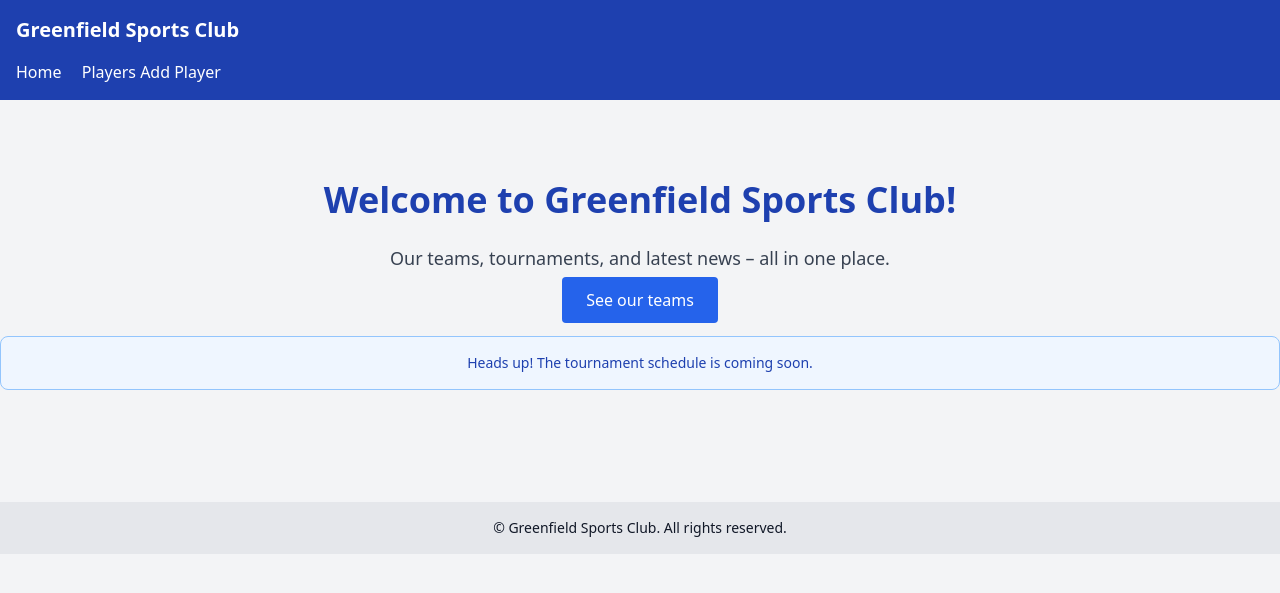
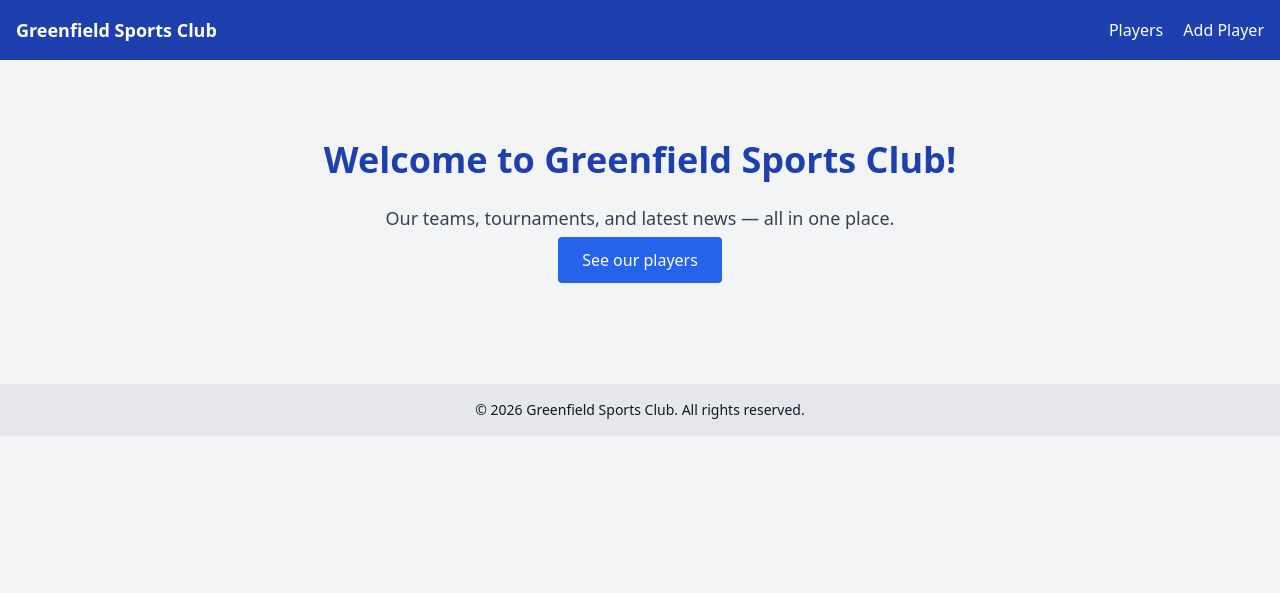
Before and after one commit to LoneHilke/qvisty-book, a Django app: page / in a window 1280 px wide. Shown: the top 593 px of the page. Run offline with Django 5.2, Linux system fonts and the light colour scheme; some libraries are stand-ins or nearby versions.

Commit message:
Part 2 færdig
Blev færdig med part to, med hjælp fra chat.....

Co-Authored-By: Qvisty <jgq@live.dk>

```diff
--- a/clubsite/club/forms.py
+++ b/clubsite/club/forms.py
@@ -4,4 +4,4 @@ from .models import Player
 class PlayerForm(forms.ModelForm):
     class Meta:
         model = Player
-        fields = ["first_name", "last_name", "team", "position", "number"]
+        fields = ["first_name", "last_name", "team", "position", "number", "slug"]
--- a/clubsite/club/models.py
+++ b/clubsite/club/models.py
@@ -1,4 +1,5 @@
 from django.db import models
+from django.utils.text import slugify
 
 class Team(models.Model):
     name = models.CharField(max_length=100)
@@ -21,4 +22,4 @@ class Player(models.Model):
     def save(self, *args, **kwargs):
             if not self.slug:
                 self.slug = slugify(f"{self.first_name}-{self.last_name}")
-            super().save(*args, **kwargs)
+            super(Player, self).save(*args, **kwargs)
--- a/clubsite/club/templates/club/home.html
+++ b/clubsite/club/templates/club/home.html
@@ -3,15 +3,13 @@
 {% block title %}Home – Greenfield Sports Club{% endblock %}
 
 {% block content %}
-   <section class="text-center py-12"><h2 class="text-4xl font-bold mb-6 text-blue-800">
-            Welcome to Greenfield Sports Club!
-        </h2><p class="text-lg text-gray-700 mb-4">
-            Our teams, tournaments, and latest news – all in one place.
-
-        </p><a href="#" class="bg-blue-600 text-white px-6 py-3 rounded hover:bg-blue-700">
-            See our teams
+    <section class="text-center py-12">
+        <h2 class="text-4xl font-bold mb-6 text-blue-800">Welcome to Greenfield Sports Club!</h2>
+        <p class="text-lg text-gray-700 mb-4">
+            Our teams, tournaments, and latest news — all in one place.
+        </p>
+        <a href="{% url 'player_list' %}" class="bg-blue-600 text-white px-6 py-3 rounded hover:bg-blue-700">
+            See our players
         </a>
-        <div class="p-4 mt-6 text-sm text-blue-800 border border-blue-300 rounded-lg bg-blue-50" role="alert"><span class="font-medium">Heads up!</span>
-    The tournament schedule is coming soon.
-        </div></section>
+    </section>
 {% endblock %}
--- a/clubsite/club/views.py
+++ b/clubsite/club/views.py
@@ -1,9 +1,11 @@
 from django.shortcuts import render, redirect,  get_object_or_404
 from .forms import PlayerForm
 from .models import Player
+from datetime import datetime
 
 def home(request):
-    return render(request, "club/home.html")
+    context = {"year": datetime.now().year}
+    return render(request, "club/home.html", context)
 
 
 
@@ -20,7 +22,7 @@ def add_player(request):
 
 def player_list(request):
     players = Player.objects.order_by("last_name", "first_name")
-    return render(request, "player_list.html", {"players": players})
+    return render(request, "player_list.html", {"players": players, "active_page": "players"})
 
 def player_detail(request, slug):
     player = get_object_or_404(Player, slug=slug)
--- a/clubsite/templates/base.html
+++ b/clubsite/templates/base.html
@@ -6,20 +6,27 @@
 <link href="https://cdn.jsdelivr.net/npm/flowbite@1.7.0/dist/flowbite.min.css" rel="stylesheet">
 </head>
 <body class="bg-gray-100 text-gray-900">
-<header class="bg-blue-800 text-white p-4"><h1 class="text-xl font-bold"><a href="/" class="hover:underline">Greenfield Sports Club</a></h1>
-<nav class="mt-4">
-    <a href="/" class="mr-4 hover:underline">Home</a>
-    <a href="{% url 'player_list' %}" class="hover:underline">Players</a>
-    <a href="{% url 'add_player' %}" class="hover:underline">Add Player</a>
-</nav>
+<header class="bg-blue-800 text-white">
+    <nav class="container mx-auto flex items-center justify-between p-4">
+        <div class="text-lg font-bold">
+            <a href="/" class="hover:underline">Greenfield Sports Club</a>
+        </div>
+        <div class="space-x-4">
+            <a href="{% url 'player_list' %}" class="{% if active_page == 'players' %}underline font-bold{% else %}hover:underline{% endif %}">
+    Players</a>
+            <a href="{% url 'add_player' %}" class="hover:underline">Add Player</a>
+        </div>
+    </nav>
 </header>
+
 
     <main class="container mx-auto py-8">
         {% block content %}
         {% endblock %}
     </main>
 
-    <footer class="bg-gray-200 text-center text-sm p-4 mt-8">&copy; Greenfield Sports Club. All rights reserved.
-    </footer>
+    <footer class="bg-gray-200 text-center text-sm p-4 mt-8">
+    &copy; {{ year }} Greenfield Sports Club. All rights reserved.
+</footer>
 </body>
 </html>
--- a/clubsite/templates/player_list.html
+++ b/clubsite/templates/player_list.html
@@ -5,10 +5,10 @@
 {% block content %}
     <h2 class="text-3xl font-bold mb-6">Our Players</h2>
 
-    <ul class="space-y-2">
+    <ul class="grid grid-cols-1 md:grid-cols-2 lg:grid-cols-3 gap-6">
     {% for player in players %}
-            <li class="p-4 bg-white rounded shadow">
-                 <a href="{% url 'player_detail' slug=player.slug %}" class="text-blue-800 hover:underline">
+        <li class="p-4 bg-white rounded shadow hover:shadow-lg transition">
+            <a href="{% url 'player_detail' slug=player.slug %}" class="text-blue-800 font-bold hover:underline">
                 {{ player.first_name }} {{ player.last_name }}
             </a>
             {% if player.position %} – {{ player.position }}{% endif %}
```
Also changed, not shown: clubsite/club/migrations/0001_initial.py, clubsite/club/migrations/0002_player_slug.py (deleted). Lines whose indentation alone changed are shown as unchanged.
